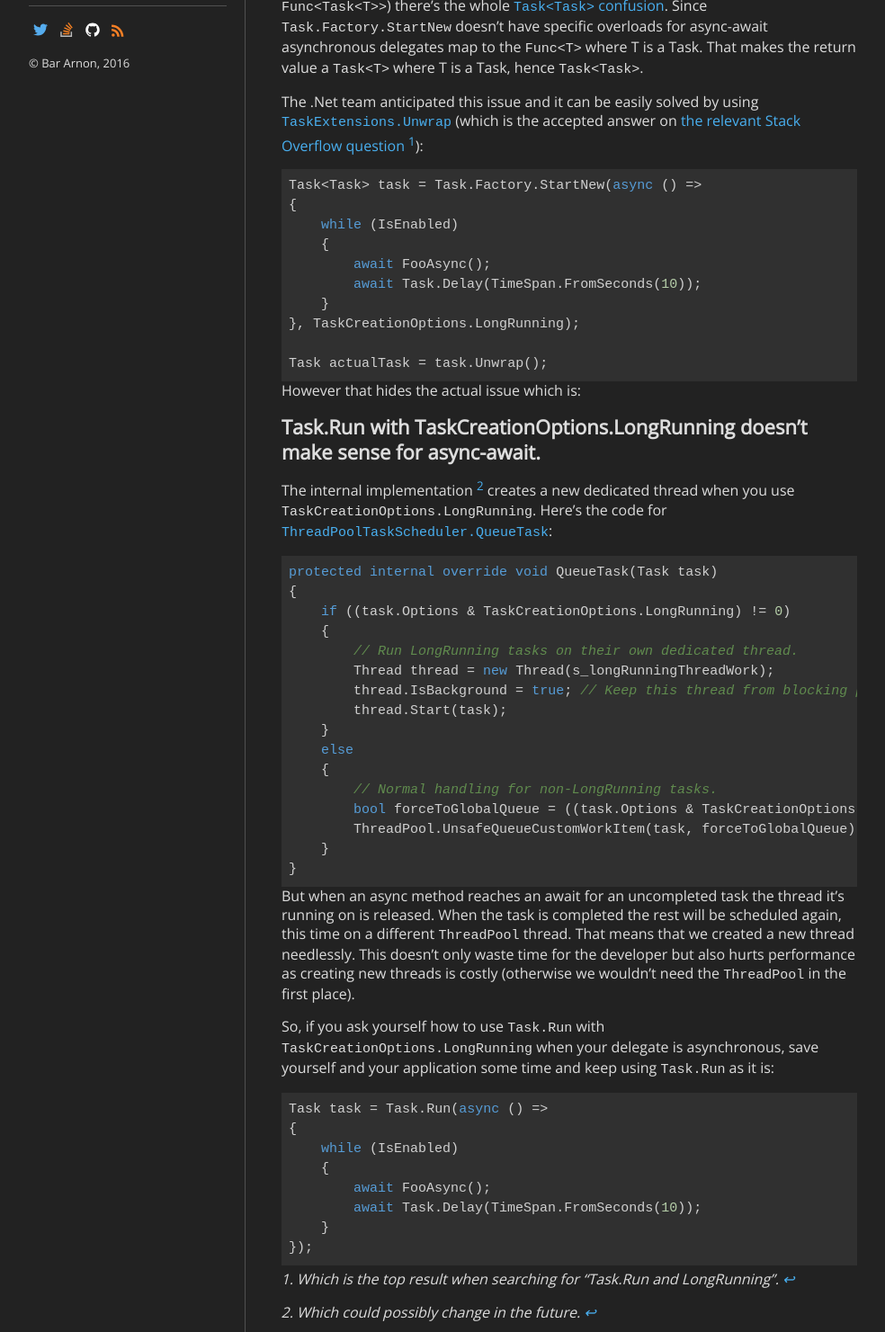
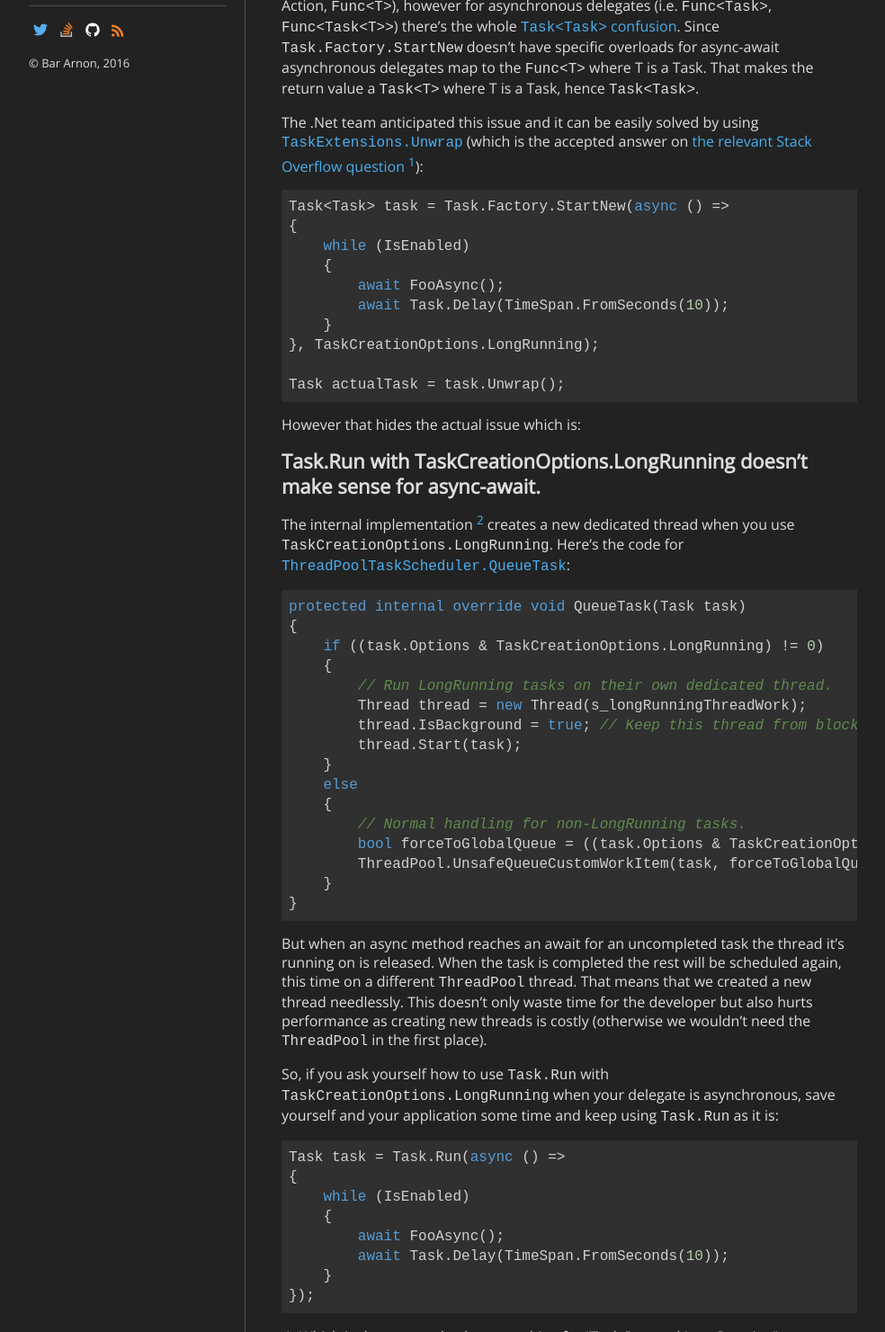
Before and after one commit to i3arnon/i3arnon.github.io, a Jekyll site: the page built from _posts/2015-07-02-task-run-long-running.md, in a window 1280 px wide, cut to the strip 552-2033 px from the top of the page. Shown: the whole strip at 90% size, without its empty margins (138-1122 px from the left). Built offline with Jekyll 4.4.1, drawn with Linux system fonts in a browser that asks for light colours; comment, search, counter and statistics services are not loaded.

Commit message:
add space after code match code font-size

```diff
--- a/_includes/css/syntax.css
+++ b/_includes/css/syntax.css
@@ -72,11 +72,12 @@ pre {
     white-space: pre;
     padding: 8px;
     overflow: auto;
+    margin-bottom: 15px;
 }
 code,
 pre {
     font-family: monospace;
-    font-size: 15px;
+    font-size: 16px;
 }
 
 pre>code {
```
